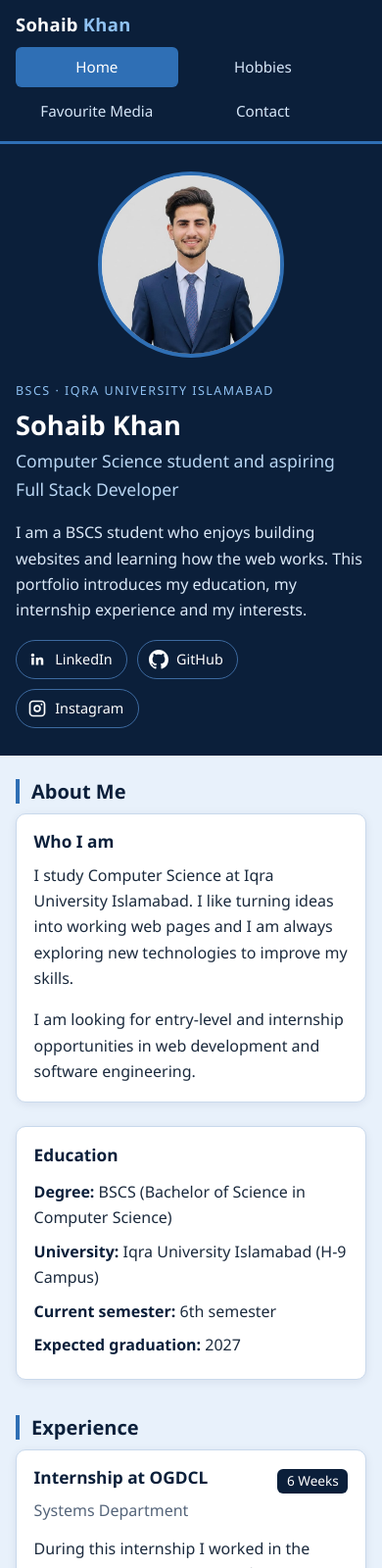
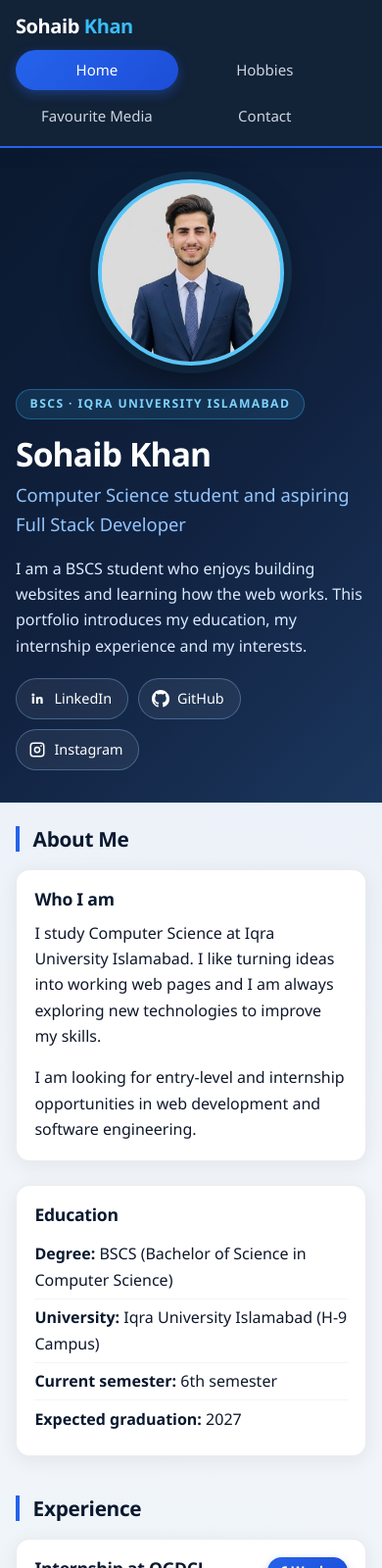
Before and after one commit to sohaibkhancodes/sohaib-khan-portfolio, a plain HTML site: page index.html in a window 390 px wide. Shown: the top 1600 px of the page at 98% size. Drawn offline with Linux system fonts and the light colour scheme.

Commit message:
Upgrade visual design with modern gradients, shadows and hover effects

```diff
--- a/css/style.css
+++ b/css/style.css
@@ -12,17 +12,21 @@
 
 /* ---------- 1. Variables & reset ---------- */
 :root {
-  --navy: #0b1f3a;
-  --navy-2: #14305a;
-  --blue: #2f6fb5;
-  --light-blue: #e8f1fb;
-  --sky: #cfe3f8;
+  --navy: #0a192f;
+  --navy-2: #112240;
+  --navy-3: #1b365d;
+  --blue: #2563eb;
+  --blue-dark: #1d4ed8;
+  --accent: #38bdf8;
+  --light-blue: #f1f5f9;
+  --sky: #dbeafe;
   --white: #ffffff;
-  --text: #1b2a3d;
-  --muted: #55657a;
-  --border: #c9d9ec;
-  --radius: 10px;
-  --shadow: 0 2px 10px rgba(11, 31, 58, 0.08);
+  --text: #0f172a;
+  --muted: #475569;
+  --border: #cbd5e1;
+  --radius: 14px;
+  --shadow: 0 4px 20px rgba(10, 25, 47, 0.07);
+  --shadow-hover: 0 12px 28px rgba(10, 25, 47, 0.13);
   --space: 1.5rem;
 }
 
@@ -43,6 +47,11 @@ body {
   line-height: 1.65;
   color: var(--text);
   background: var(--light-blue);
+  background-image: radial-gradient(circle at top right, rgba(37, 99, 235, 0.08), transparent 45%),
+                    radial-gradient(circle at bottom left, rgba(56, 189, 248, 0.08), transparent 45%);
+  min-height: 100vh;
+  display: flex;
+  flex-direction: column;
 }
 
 img,
@@ -57,10 +66,12 @@ img {
 
 a {
   color: var(--blue);
+  text-underline-offset: 3px;
+  transition: color 0.2s ease;
 }
 
 a:hover {
-  color: var(--navy);
+  color: var(--blue-dark);
 }
 
 h1,
@@ -68,12 +79,13 @@ h2,
 h3 {
   color: var(--navy);
   line-height: 1.25;
-  margin: 0 0 0.6rem;
+  letter-spacing: -0.015em;
+  margin: 0 0 0.65rem;
 }
 
-h1 { font-size: clamp(1.7rem, 4vw, 2.3rem); }
-h2 { font-size: clamp(1.25rem, 3vw, 1.6rem); }
-h3 { font-size: 1.08rem; }
+h1 { font-size: clamp(1.85rem, 4vw, 2.5rem); font-weight: 700; }
+h2 { font-size: clamp(1.3rem, 3vw, 1.65rem); font-weight: 700; }
+h3 { font-size: 1.1rem; font-weight: 600; }
 
 p { margin: 0 0 1rem; }
 
@@ -82,14 +94,15 @@ p { margin: 0 0 1rem; }
   position: sticky;            /* stays at the top while scrolling */
   top: 0;
   z-index: 100;
-  background: var(--navy);
-  border-bottom: 3px solid var(--blue);
+  background: rgba(10, 25, 47, 0.96);
+  border-bottom: 2px solid var(--blue);
+  box-shadow: 0 4px 16px rgba(10, 25, 47, 0.18);
 }
 
 .header-inner {
-  max-width: 1100px;
+  max-width: 1120px;
   margin: 0 auto;
-  padding: 0.7rem 1.25rem;
+  padding: 0.75rem 1.25rem;
   display: flex;               /* Flexbox: logo left, links right */
   align-items: center;
   justify-content: space-between;
@@ -99,19 +112,19 @@ p { margin: 0 0 1rem; }
 
 .brand {
   color: var(--white);
-  font-weight: 700;
-  font-size: 1.15rem;
+  font-weight: 800;
+  font-size: 1.25rem;
   text-decoration: none;
-  letter-spacing: 0.3px;
+  letter-spacing: -0.02em;
 }
 
-.brand span { color: #8fc1f2; }
+.brand span { color: var(--accent); }
 .brand:hover { color: var(--white); }
 
 .nav-list {
   display: flex;               /* Flexbox navigation */
   flex-wrap: wrap;
-  gap: 0.25rem;
+  gap: 0.35rem;
   list-style: none;
   margin: 0;
   padding: 0;
@@ -119,42 +132,59 @@ p { margin: 0 0 1rem; }
 
 .nav-list a {
   display: block;
-  padding: 0.45rem 0.9rem;
-  color: #d6e6f8;
+  padding: 0.48rem 0.95rem;
+  color: #cbd5e1;
   text-decoration: none;
-  border-radius: 6px;
-  font-size: 0.95rem;
+  border-radius: 999px;
+  font-size: 0.94rem;
+  font-weight: 500;
+  transition: background 0.2s ease, color 0.2s ease, transform 0.2s ease;
 }
 
 .nav-list a:hover {
   background: var(--navy-2);
   color: var(--white);
+  transform: translateY(-1px);
 }
 
 .nav-list a[aria-current="page"] {
-  background: var(--blue);
+  background: linear-gradient(135deg, var(--blue), var(--blue-dark));
   color: var(--white);
+  box-shadow: 0 4px 12px rgba(37, 99, 235, 0.38);
 }
 
 /* ---------- 3. Layout helpers ---------- */
 .container {
-  max-width: 1100px;
+  max-width: 1120px;
   margin: 0 auto;
   padding: 0 1.25rem;
 }
 
-main { padding: 2rem 0 3rem; }
+main {
+  flex: 1;
+  padding: 2.5rem 0 3.5rem;
+}
 
-.section { margin-bottom: 2.25rem; }
+.section { margin-bottom: 2.5rem; }
 
 .page-title {
-  margin-bottom: 0.4rem;
+  margin-bottom: 0.5rem;
+  padding-bottom: 0.45rem;
+  border-bottom: 3px solid var(--blue);
+  display: inline-block;
+}
+
+.section > h2 {
+  padding-left: 0.85rem;
+  border-left: 4px solid var(--blue);
+  margin-bottom: 1.1rem;
 }
 
 .lead {
   color: var(--muted);
+  font-size: 1.05rem;
   max-width: 65ch;
-  margin-bottom: 1.75rem;
+  margin-bottom: 2rem;
 }
 
 .two-col {
@@ -169,41 +199,54 @@ main { padding: 2rem 0 3rem; }
 
 /* ---------- 4. Hero (Home) ---------- */
 .hero {
-  background: var(--navy);
-  color: #dbe9f8;
-  padding: 2.5rem 0;
+  background: linear-gradient(135deg, var(--navy) 0%, var(--navy-2) 55%, var(--navy-3) 100%);
+  color: #dbeafe;
+  padding: 3.25rem 0;
+  border-bottom: 1px solid rgba(56, 189, 248, 0.2);
 }
 
 .hero-inner {
-  max-width: 1100px;
+  max-width: 1120px;
   margin: 0 auto;
   padding: 0 1.25rem;
   display: flex;
   align-items: center;
-  gap: 2.5rem;
+  gap: 2.75rem;
   flex-wrap: wrap-reverse;
 }
 
-.hero-text { flex: 1 1 340px; }
+.hero-text { flex: 1 1 360px; }
 
-.hero h1 { color: var(--white); margin-bottom: 0.3rem; }
+.hero h1 {
+  color: var(--white);
+  font-size: clamp(2.1rem, 5vw, 3rem);
+  letter-spacing: -0.025em;
+  margin-bottom: 0.4rem;
+}
 
 .eyebrow {
+  display: inline-block;
   text-transform: uppercase;
-  letter-spacing: 1.5px;
-  font-size: 0.78rem;
-  color: #8fc1f2;
-  margin-bottom: 0.5rem;
+  letter-spacing: 1.4px;
+  font-size: 0.76rem;
+  font-weight: 600;
+  color: #7dd3fc;
+  background: rgba(56, 189, 248, 0.12);
+  border: 1px solid rgba(56, 189, 248, 0.35);
+  border-radius: 999px;
+  padding: 0.28rem 0.85rem;
+  margin-bottom: 0.85rem;
 }
 
 .hero .role {
-  font-size: 1.1rem;
-  color: #b9d6f3;
+  font-size: 1.15rem;
+  font-weight: 500;
+  color: #93c5fd;
   margin-bottom: 1rem;
 }
 
 .hero-photo {
-  flex: 0 1 260px;
+  flex: 0 1 265px;
   margin: 0 auto;
 }
 
@@ -213,17 +256,23 @@ main { padding: 2rem 0 3rem; }
   object-fit: cover;
   object-position: top center;
   border-radius: 50%;
-  border: 4px solid var(--blue);
+  border: 4px solid rgba(56, 189, 248, 0.8);
+  box-shadow: 0 18px 40px rgba(0, 0, 0, 0.45), 0 0 0 8px rgba(56, 189, 248, 0.14);
   background: var(--sky);
+  transition: transform 0.3s ease;
+}
+
+.hero-photo img:hover {
+  transform: scale(1.03);
 }
 
 /* Social icon buttons (inline SVG, no external icon library) */
 .social {
   display: flex;
-  gap: 0.6rem;
+  gap: 0.65rem;
   list-style: none;
   padding: 0;
-  margin: 1.1rem 0 0;
+  margin: 1.25rem 0 0;
   flex-wrap: wrap;
 }
 
@@ -231,48 +280,64 @@ main { padding: 2rem 0 3rem; }
   display: inline-flex;
   align-items: center;
   gap: 0.5rem;
-  padding: 0.45rem 0.9rem 0.45rem 0.7rem;
-  border: 1px solid #3d6aa0;
+  padding: 0.5rem 1rem 0.5rem 0.78rem;
+  background: rgba(255, 255, 255, 0.06);
+  border: 1px solid rgba(147, 197, 253, 0.35);
   border-radius: 999px;
   color: var(--white);
   text-decoration: none;
   font-size: 0.9rem;
-  transition: background 0.2s, border-color 0.2s;
+  font-weight: 500;
+  transition: background 0.2s ease, border-color 0.2s ease, transform 0.2s ease, box-shadow 0.2s ease;
 }
 
 .social a:hover {
   background: var(--blue);
   border-color: var(--blue);
   color: var(--white);
+  transform: translateY(-2px);
+  box-shadow: 0 6px 16px rgba(37, 99, 235, 0.35);
 }
 
 .social svg {
-  width: 20px;
-  height: 20px;
+  width: 18px;
+  height: 18px;
   fill: currentColor;
   flex-shrink: 0;
 }
 
 /* Light version of the social buttons for use on white cards */
 .social.on-light a {
+  background: #f8fafc;
   color: var(--navy);
   border-color: var(--border);
 }
 
 .social.on-light a:hover {
+  background: var(--blue);
+  border-color: var(--blue);
   color: var(--white);
 }
 
 /* ---------- 5. Cards, lists, chips ---------- */
 .card {
   background: var(--white);
-  border: 1px solid var(--border);
+  border: 1px solid rgba(15, 23, 42, 0.08);
   border-radius: var(--radius);
   box-shadow: var(--shadow);
-  padding: 1.4rem 1.5rem;
+  padding: 1.5rem 1.65rem;
+  transition: transform 0.22s ease, box-shadow 0.22s ease, border-color 0.22s ease;
+}
+
+.card:hover {
+  transform: translateY(-3px);
+  box-shadow: var(--shadow-hover);
+  border-color: rgba(37, 99, 235, 0.25);
 }
 
 .card + .card { margin-top: var(--space); }
+
+.two-col > .card { margin-top: 0; }
 
 .card > :last-child { margin-bottom: 0; }
 
@@ -283,7 +348,12 @@ main { padding: 2rem 0 3rem; }
 }
 
 .meta-list li {
-  padding: 0.25rem 0;
+  padding: 0.35rem 0;
+  border-bottom: 1px solid #f1f5f9;
+}
+
+.meta-list li:last-child {
+  border-bottom: 0;
 }
 
 .meta-list strong { color: var(--navy); }
@@ -291,47 +361,59 @@ main { padding: 2rem 0 3rem; }
 .chips {
   display: flex;
   flex-wrap: wrap;
-  gap: 0.5rem;
+  gap: 0.6rem;
   list-style: none;
   padding: 0;
   margin: 0;
 }
 
 .chips li {
-  background: var(--light-blue);
-  border: 1px solid var(--border);
-  color: var(--navy);
+  background: linear-gradient(135deg, #eff6ff, #dbeafe);
+  border: 1px solid #bfdbfe;
+  color: var(--navy-2);
   border-radius: 999px;
-  padding: 0.25rem 0.85rem;
-  font-size: 0.9rem;
+  padding: 0.35rem 1rem;
+  font-size: 0.92rem;
+  font-weight: 600;
+  transition: background 0.2s ease, color 0.2s ease, transform 0.2s ease, border-color 0.2s ease;
+}
+
+.chips li:hover {
+  background: var(--blue);
+  border-color: var(--blue);
+  color: var(--white);
+  transform: translateY(-2px);
 }
 
 .experience-head {
   display: flex;
   justify-content: space-between;
+  align-items: flex-start;
   flex-wrap: wrap;
-  gap: 0.25rem 1rem;
-  margin-bottom: 0.75rem;
+  gap: 0.35rem 1rem;
+  margin-bottom: 0.85rem;
 }
 
-.experience-head p { margin: 0; color: var(--muted); }
+.experience-head p { margin: 0; color: var(--muted); font-weight: 500; }
 
 .tag {
   display: inline-block;
-  background: var(--navy);
+  background: linear-gradient(135deg, var(--blue), var(--blue-dark));
   color: var(--white);
-  border-radius: 6px;
-  padding: 0.1rem 0.6rem;
-  font-size: 0.85rem;
+  border-radius: 999px;
+  padding: 0.2rem 0.85rem;
+  font-size: 0.84rem;
+  font-weight: 600;
+  box-shadow: 0 3px 10px rgba(37, 99, 235, 0.25);
 }
 
 .styled-list {
-  padding-left: 1.3rem;
+  padding-left: 1.35rem;
   margin: 0 0 1rem;
 }
 
-.styled-list li { padding: 0.15rem 0; }
-.styled-list li::marker { color: var(--blue); font-weight: 600; }
+.styled-list li { padding: 0.2rem 0; }
+.styled-list li::marker { color: var(--blue); font-weight: 700; }
 
 .note {
   font-size: 0.88rem;
@@ -341,7 +423,7 @@ main { padding: 2rem 0 3rem; }
 /* ---------- 6. Tables (borders, background, hover) ---------- */
 .table-wrap {
   overflow-x: auto;            /* a wide table scrolls inside its box, never the page */
-  border: 1px solid var(--border);
+  border: 1px solid rgba(15, 23, 42, 0.09);
   border-radius: var(--radius);
   background: var(--white);
   box-shadow: var(--shadow);
@@ -357,29 +439,32 @@ caption {
   caption-side: top;
   text-align: left;
   font-weight: 600;
-  color: var(--navy);
-  padding: 0.8rem 1rem 0.2rem;
+  font-size: 0.9rem;
+  font-style: italic;
+  color: var(--muted);
+  padding: 0.85rem 1.1rem 0.45rem;
 }
 
 th,
 td {
-  padding: 0.7rem 1rem;
+  padding: 0.8rem 1.1rem;
   text-align: left;
-  border: 1px solid var(--border);
+  border: 1px solid #e2e8f0;
   vertical-align: top;
 }
 
 thead th {
-  background: var(--navy);
+  background: linear-gradient(135deg, var(--navy), var(--navy-2));
   color: var(--white);
-  border-color: var(--navy-2);
+  border-color: var(--navy-3);
   font-weight: 600;
+  letter-spacing: 0.01em;
 }
 
-tbody tr:nth-child(even) { background: #f3f8fe; }
+tbody tr:nth-child(even) { background: #f8fafc; }
 
 tbody tr {
-  transition: background 0.15s;
+  transition: background 0.18s ease;
 }
 
 /* Hover effect required by the assignment */
@@ -399,11 +484,17 @@ tbody tr:hover {
 
 .post {
   background: var(--white);
-  border: 1px solid var(--border);
+  border: 1px solid rgba(15, 23, 42, 0.08);
   border-radius: var(--radius);
   box-shadow: var(--shadow);
   overflow: hidden;
   margin-bottom: var(--space);
+  transition: transform 0.22s ease, box-shadow 0.22s ease;
+}
+
+.post:hover {
+  transform: translateY(-3px);
+  box-shadow: var(--shadow-hover);
 }
 
 .post img {
@@ -412,6 +503,11 @@ tbody tr:hover {
   object-fit: cover;
   object-position: top center;
   background: var(--sky);
+  transition: transform 0.35s ease;
+}
+
+.post:hover img {
+  transform: scale(1.02);
 }
 
 .post img.logo-img {
@@ -421,17 +517,23 @@ tbody tr:hover {
   aspect-ratio: 16 / 9;
 }
 
-.post-body { padding: 1rem 1.2rem 1.2rem; }
+.post-body { padding: 1.1rem 1.3rem 1.3rem; }
 .post-body p { margin-bottom: 0.5rem; }
 .post-body > :last-child { margin-bottom: 0; }
 
 .video-card {
   background: var(--white);
-  border: 1px solid var(--border);
+  border: 1px solid rgba(15, 23, 42, 0.08);
   border-radius: var(--radius);
   box-shadow: var(--shadow);
   overflow: hidden;
   margin-bottom: var(--space);
+  transition: transform 0.22s ease, box-shadow 0.22s ease;
+}
+
+.video-card:hover {
+  transform: translateY(-3px);
+  box-shadow: var(--shadow-hover);
 }
 
 /* Responsive 16:9 wrapper for YouTube iframes */
@@ -450,8 +552,8 @@ tbody tr:hover {
   border: 0;
 }
 
-.video-info { padding: 0.9rem 1.2rem 1.1rem; }
-.video-info h3 { margin-bottom: 0.3rem; }
+.video-info { padding: 1rem 1.3rem 1.2rem; }
+.video-info h3 { margin-bottom: 0.35rem; }
 .video-info p { margin: 0; color: var(--muted); font-size: 0.95rem; }
 
 /* ---------- 8. Contact page & form ---------- */
@@ -469,7 +571,7 @@ tbody tr:hover {
   aspect-ratio: 16 / 10;
   border-radius: var(--radius);
   overflow: hidden;
-  border: 1px solid var(--border);
+  border: 1px solid rgba(15, 23, 42, 0.1);
   box-shadow: var(--shadow);
   background: var(--sky);
 }
@@ -487,26 +589,26 @@ form label {
   display: block;
   font-weight: 600;
   color: var(--navy);
-  margin-bottom: 0.3rem;
+  margin-bottom: 0.35rem;
 }
 
-form .field { margin-bottom: 1rem; }
+form .field { margin-bottom: 1.05rem; }
 
 input[type="text"],
 input[type="email"],
 textarea {
   width: 100%;
-  padding: 0.65rem 0.8rem;
+  padding: 0.7rem 0.9rem;
   font: inherit;
   color: var(--text);
-  background: #f7fafe;
+  background: #f8fafc;
   border: 1px solid var(--border);
-  border-radius: 8px;
-  transition: border-color 0.2s, box-shadow 0.2s;
+  border-radius: 10px;
+  transition: border-color 0.2s ease, box-shadow 0.2s ease, background 0.2s ease;
 }
 
 textarea {
-  min-height: 140px;
+  min-height: 145px;
   resize: vertical;
 }
 
@@ -515,37 +617,42 @@ input[type="email"]:focus,
 textarea:focus {
   outline: none;
   border-color: var(--blue);
-  box-shadow: 0 0 0 3px rgba(47, 111, 181, 0.2);
+  box-shadow: 0 0 0 3px rgba(37, 99, 235, 0.18);
   background: var(--white);
 }
 
 .btn {
   display: inline-block;
-  background: var(--navy);
+  background: linear-gradient(135deg, var(--blue), var(--blue-dark));
   color: var(--white);
   border: 0;
-  border-radius: 8px;
-  padding: 0.7rem 1.6rem;
+  border-radius: 10px;
+  padding: 0.78rem 1.8rem;
   font: inherit;
   font-weight: 600;
   cursor: pointer;
-  transition: background 0.2s;
+  box-shadow: 0 4px 14px rgba(37, 99, 235, 0.32);
+  transition: transform 0.2s ease, box-shadow 0.2s ease, background 0.2s ease;
 }
 
-.btn:hover { background: var(--blue); }
+.btn:hover {
+  background: linear-gradient(135deg, var(--blue-dark), var(--navy-2));
+  transform: translateY(-2px);
+  box-shadow: 0 8px 20px rgba(37, 99, 235, 0.38);
+}
 
 /* ---------- 9. Footer ---------- */
 .site-footer {
   background: var(--navy);
-  color: #b9d6f3;
+  color: #cbd5e1;
   font-size: 0.9rem;
-  border-top: 3px solid var(--blue);
+  border-top: 2px solid var(--blue);
 }
 
 .footer-inner {
-  max-width: 1100px;
+  max-width: 1120px;
   margin: 0 auto;
-  padding: 1.2rem 1.25rem;
+  padding: 1.35rem 1.25rem;
   display: flex;
   justify-content: space-between;
   flex-wrap: wrap;
@@ -553,7 +660,7 @@ textarea:focus {
 }
 
 .footer-inner p { margin: 0; }
-.site-footer a { color: #d6e6f8; }
+.site-footer a { color: #93c5fd; }
 .site-footer a:hover { color: var(--white); }
 
 /* ---------- 10. Responsive media queries ---------- */
@@ -567,25 +674,25 @@ textarea:focus {
 
 /* Phones (375px and up to 600px) */
 @media (max-width: 600px) {
-  main { padding: 1.5rem 0 2rem; }
+  main { padding: 1.5rem 0 2.25rem; }
 
-  .header-inner { padding: 0.6rem 1rem; }
+  .header-inner { padding: 0.65rem 1rem; }
 
   .nav-list { width: 100%; }
-  .nav-list li { flex: 1 1 calc(50% - 0.25rem); }
+  .nav-list li { flex: 1 1 calc(50% - 0.35rem); }
   .nav-list a { text-align: center; padding: 0.5rem 0.4rem; }
 
   .container,
   .hero-inner { padding-left: 1rem; padding-right: 1rem; }
 
-  .hero { padding: 1.75rem 0; }
+  .hero { padding: 2rem 0; }
   .hero-inner { gap: 1.5rem; }
   .hero-photo { flex-basis: 190px; }
 
-  .card { padding: 1.1rem 1.1rem; }
+  .card { padding: 1.15rem 1.15rem; }
 
   th,
-  td { padding: 0.55rem 0.65rem; font-size: 0.9rem; }
+  td { padding: 0.6rem 0.7rem; font-size: 0.9rem; }
 
   .footer-inner { flex-direction: column; }
 }
@@ -593,24 +700,3 @@ textarea:focus {
 /* ---------- Small additions ---------- */
 figure { margin: 0; }
 .map-section { margin-top: 1.5rem; }
-
-/* Cards placed side by side must not get the stacking margin */
-.two-col > .card { margin-top: 0; }
-
-
-/* ---------- Formal refinements ---------- */
-.page-title {
-  padding-bottom: 0.5rem;
-  border-bottom: 2px solid var(--blue);
-  display: inline-block;
-}
-
-.section > h2 {
-  padding-left: 0.75rem;
-  border-left: 4px solid var(--blue);
-}
-
-caption {
-  font-size: 0.9rem;
-  font-style: italic;
-}
```
